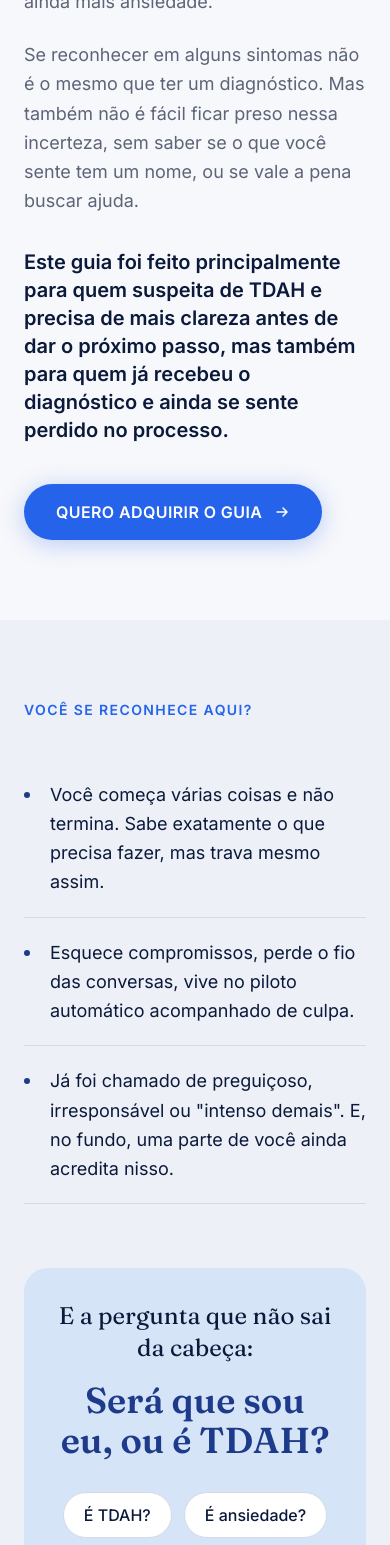
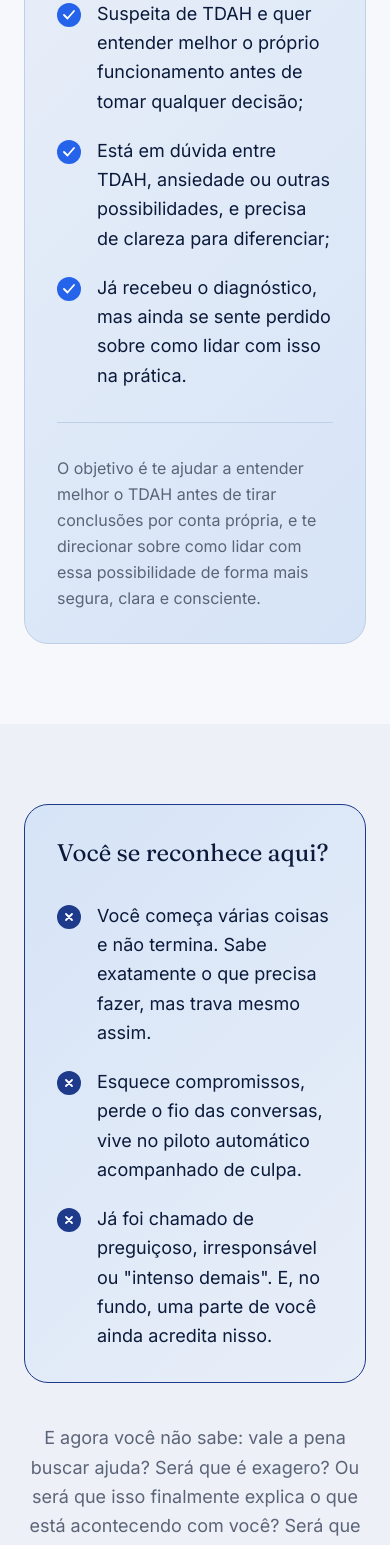
Before and after one commit to carlosmoreira09/landing-barbarapsi, a Next.js app: page / in a window 390 px wide. Shown: the part 1100-2645 px from the top of the page. Built offline with nearby package versions, Linux system fonts and the light colour scheme; no server answers.

Commit message:
more updates in copy

```diff
--- a/components/landing/LearnSection.tsx
+++ /dev/null
@@ -1,89 +0,0 @@
-"use client"
-
-import { useRef } from "react"
-import { motion, useInView } from "framer-motion"
-
-function FadeIn({ children, delay = 0, className = "" }: { children: React.ReactNode; delay?: number; className?: string }) {
-  const ref = useRef<HTMLDivElement>(null)
-  const inView = useInView(ref, { once: true, margin: "-80px" })
-  return (
-    <motion.div
-      ref={ref}
-      initial={{ opacity: 0, y: 30 }}
-      animate={inView ? { opacity: 1, y: 0 } : {}}
-      transition={{ duration: 0.6, delay }}
-      className={className}
-    >
-      {children}
-    </motion.div>
-  )
-}
-
-const learnItems = [
-  {
-    num: "01",
-    title: "O que realmente caracteriza o TDAH, além dos vídeos",
-    desc: "A diferença entre se identificar com sintomas e ter um quadro real. Você entende o que os critérios diagnósticos são de fato, e não apenas as listas simplificadas da internet.",
-  },
-  {
-    num: "02",
-    title: "Como saber se é TDAH, ansiedade, ou os dois juntos",
-    desc: "Muitos sintomas se sobrepõem. Entender a diferença é o que permite saber se vale buscar avaliação e com qual profissional começar.",
-  },
-  {
-    num: "03",
-    title: "O caminho certo para buscar ajuda, sem atalhos",
-    desc: "Quando faz sentido buscar diagnóstico formal, como funciona o processo e o que esperar, sem urgência precipitada e sem paralisia por medo de parecer exagero.",
-  },
-  {
-    num: "04",
-    title: "Por que algumas dificuldades persistem mesmo com esforço",
-    desc: "Se você tem TDAH ou suspeita ter, vai entender por que iniciar, sustentar e finalizar tarefas é difícil, e que isso não é falta de força de vontade.",
-  },
-]
-
-export function LearnSection() {
-  return (
-    <section className="py-24 md:py-32" style={{ backgroundColor: "var(--background)" }}>
-      <div className="max-w-5xl mx-auto px-6 md:px-12">
-        <FadeIn>
-          <p
-            className="font-sans text-sm font-semibold tracking-widest uppercase mb-4"
-            style={{ color: "var(--sage)" }}
-          >
-            Conteúdo
-          </p>
-          <h2 className="font-serif text-4xl md:text-5xl text-balance" style={{ color: "var(--text-main)" }}>
-            Você vai sair sabendo:
-          </h2>
-        </FadeIn>
-
-        <div className="mt-14 space-y-0">
-          {learnItems.map((item, i) => (
-            <FadeIn key={i} delay={i * 0.1}>
-              <div
-                className="flex items-start gap-6 md:gap-10 py-8 border-b group"
-                style={{ borderColor: "var(--border)" }}
-              >
-                <span
-                  className="font-serif text-4xl md:text-5xl font-semibold flex-shrink-0 leading-none select-none transition-colors duration-300 group-hover:text-sage"
-                  style={{ color: "var(--sage-light)", minWidth: "3rem" }}
-                >
-                  {item.num}
-                </span>
-                <div className="space-y-2">
-                  <h3 className="font-serif text-xl md:text-2xl" style={{ color: "var(--text-main)" }}>
-                    {item.title}
-                  </h3>
-                  <p className="font-sans text-base leading-relaxed" style={{ color: "var(--text-muted)" }}>
-                    {item.desc}
-                  </p>
-                </div>
-              </div>
-            </FadeIn>
-          ))}
-        </div>
-      </div>
-    </section>
-  )
-}
--- a/components/landing/ProblemSection.tsx
+++ b/components/landing/ProblemSection.tsx
@@ -1,6 +1,6 @@
 "use client"
 
-import { useRef } from "react"
+import React, { useRef } from "react"
 import { motion, useInView } from "framer-motion"
 import { trackCTAClick } from "@/components/GoogleAnalytics"
 import { HOTMART_CHECKOUT_URL } from "@/lib/nav-content"
@@ -10,8 +10,6 @@ const painPoints = [
   "Esquece compromissos, perde o fio das conversas, vive no piloto automático acompanhado de culpa.",
   "Já foi chamado de preguiçoso, irresponsável ou \"intenso demais\". E, no fundo, uma parte de você ainda acredita nisso.",
 ]
-
-const doubts = ["É TDAH?", "É ansiedade?", "Sobrecarga?", "Exaustão mental?"]
 
 function FadeIn({ children, delay = 0, className = "" }: { children: React.ReactNode; delay?: number; className?: string }) {
   const ref = useRef<HTMLDivElement>(null)
@@ -32,34 +30,126 @@ function FadeIn({ children, delay = 0, className = "" }: { children: React.React
 export function ProblemSection() {
   return (
     <>
-      {/* Context section */}
+      {/* Audience banner section */}
       <section id="problema" className="py-20 md:py-28" style={{ backgroundColor: "var(--background)" }}>
         <div className="max-w-4xl mx-auto px-6 md:px-12">
           <FadeIn>
-            <p className="font-sans text-lg md:text-xl leading-relaxed" style={{ color: "var(--text-muted)" }}>
-              O TDAH virou um dos assuntos mais falados na internet e, de repente, muita gente começa a se identificar. Isso gera dúvida. E a dúvida, muitas vezes, gera ainda mais ansiedade.
+            <div
+              className="rounded-3xl p-8 md:p-12"
+              style={{
+                background: "linear-gradient(135deg, var(--sage-ultra) 0%, var(--lilac-light) 100%)",
+                border: "1px solid var(--sage-light)",
+              }}
+            >
+              <p className="font-serif text-2xl md:text-3xl mb-8" style={{ color: "var(--text-main)" }}>
+                Ele é direcionado para quem:
+              </p>
+
+              <div className="space-y-5 mb-8">
+                {[
+                  "Suspeita de TDAH e quer entender melhor o próprio funcionamento antes de tomar qualquer decisão;",
+                  "Está em dúvida entre TDAH, ansiedade ou outras possibilidades, e precisa de clareza para diferenciar;",
+                  "Já recebeu o diagnóstico, mas ainda se sente perdido sobre como lidar com isso na prática.",
+                ].map((item, i) => (
+                  <motion.div
+                    key={i}
+                    initial={{ opacity: 0, x: -16 }}
+                    whileInView={{ opacity: 1, x: 0 }}
+                    viewport={{ once: true }}
+                    transition={{ duration: 0.5, delay: 0.1 + i * 0.1 }}
+                    className="flex items-start gap-4"
+                  >
+                    <span
+                      className="mt-1 flex-shrink-0 w-6 h-6 rounded-full flex items-center justify-center"
+                      style={{ backgroundColor: "var(--sage)", minWidth: "1.5rem" }}
+                      aria-hidden="true"
+                    >
+                      <svg width="12" height="10" viewBox="0 0 12 10" fill="none">
+                        <path d="M1 5l3.5 3.5L11 1" stroke="#fff" strokeWidth="1.8" strokeLinecap="round" strokeLinejoin="round" />
+                      </svg>
+                    </span>
+                    <p className="font-sans text-lg leading-relaxed" style={{ color: "var(--text-main)" }}>
+                      {item}
+                    </p>
+                  </motion.div>
+                ))}
+              </div>
+
+              <div
+                className="mt-8 pt-8"
+                style={{ borderTop: "1px solid var(--sage-light)" }}
+              >
+                <p className="font-sans text-base leading-relaxed" style={{ color: "var(--text-muted)" }}>
+                  O objetivo é te ajudar a entender melhor o TDAH antes de tirar conclusões por conta própria, e te direcionar sobre como lidar com essa possibilidade de forma mais segura, clara e consciente.
+                </p>
+              </div>
+            </div>
+          </FadeIn>
+        </div>
+      </section>
+
+      {/* Pain points section */}
+      <section className="py-20 md:py-28" style={{ backgroundColor: "var(--muted-bg)" }}>
+        <div className="max-w-4xl mx-auto px-6 md:px-12">
+
+          {/* Banner card */}
+          <FadeIn>
+            <div
+              className="rounded-3xl p-8 md:p-12"
+              style={{
+                background: "linear-gradient(135deg, var(--lilac-light) 0%, var(--sage-ultra) 100%)",
+                border: "1px solid var(--lilac)",
+              }}
+            >
+              <p className="font-serif text-2xl md:text-3xl mb-8" style={{ color: "var(--text-main)" }}>
+                Você se reconhece aqui?
+              </p>
+
+              <div className="space-y-5">
+                {painPoints.map((point, i) => (
+                  <motion.div
+                    key={i}
+                    initial={{ opacity: 0, x: -16 }}
+                    whileInView={{ opacity: 1, x: 0 }}
+                    viewport={{ once: true }}
+                    transition={{ duration: 0.5, delay: 0.1 + i * 0.1 }}
+                    className="flex items-start gap-4"
+                  >
+                    <span
+                      className="mt-1 shrink-0 w-6 h-6 rounded-full flex items-center justify-center"
+                      style={{ backgroundColor: "var(--lilac)", minWidth: "1.5rem" }}
+                      aria-hidden="true"
+                    >
+                      <svg width="10" height="10" viewBox="0 0 10 10" fill="none">
+                        <path d="M2 2l6 6M8 2l-6 6" stroke="#fff" strokeWidth="1.8" strokeLinecap="round" />
+                      </svg>
+                    </span>
+                    <p className="font-sans text-lg leading-relaxed" style={{ color: "var(--text-main)" }}>
+                      {point}
+                    </p>
+                  </motion.div>
+                ))}
+              </div>
+            </div>
+          </FadeIn>
+
+          {/* Doubt text */}
+          <FadeIn delay={0.2} className="mt-10">
+            <p className="font-sans text-lg md:text-xl leading-relaxed text-center" style={{ color: "var(--text-muted)" }}>
+              E agora você não sabe: vale a pena buscar ajuda? Será que é exagero? Ou será que isso finalmente explica o que está acontecendo com você? Será que realmente é TDAH ou outra coisa?
             </p>
           </FadeIn>
-          <FadeIn delay={0.12} className="mt-6">
-            <p className="font-sans text-lg md:text-xl leading-relaxed" style={{ color: "var(--text-muted)" }}>
-              Se reconhecer em alguns sintomas não é o mesmo que ter um diagnóstico. Mas também não é fácil ficar preso nessa incerteza, sem saber se o que você sente tem um nome, ou se vale a pena buscar ajuda.
-            </p>
-          </FadeIn>
-          <FadeIn delay={0.22} className="mt-8">
-            <p className="font-sans text-xl md:text-2xl font-semibold" style={{ color: "var(--text-main)" }}>
-              Este guia foi feito principalmente para quem suspeita de TDAH e precisa de mais clareza antes de dar o próximo passo, mas também para quem já recebeu o diagnóstico e ainda se sente perdido no processo.
-            </p>
-          </FadeIn>
-          <FadeIn delay={0.42} className="mt-10">
+
+          {/* CTA */}
+          <FadeIn delay={0.35} className="mt-10 flex justify-center">
             <a
               href={HOTMART_CHECKOUT_URL}
               target="_blank"
               rel="noopener noreferrer"
               onClick={() => trackCTAClick("Problem - Quero adquirir o guia", HOTMART_CHECKOUT_URL)}
-              className="inline-flex items-center gap-3 px-8 py-4 rounded-full font-sans font-semibold text-base tracking-wide transition-all duration-300 hover:scale-105 hover:shadow-lg active:scale-100"
+              className="inline-flex items-center gap-3 px-8 py-4 rounded-full font-sans font-semibold text-base tracking-wide transition-all duration-300 hover:scale-105 hover:shadow-lg active:scale-100 text-white"
               style={{
                 backgroundColor: "var(--sage)",
-                color: "#ffffff",
                 boxShadow: "0 4px 24px rgba(37,99,235,0.3)",
               }}
             >
@@ -69,92 +159,7 @@ export function ProblemSection() {
               </svg>
             </a>
           </FadeIn>
-        </div>
-      </section>
 
-      {/* Pain points section */}
-      <section className="py-20 md:py-28" style={{ backgroundColor: "var(--muted-bg)" }}>
-        <div className="max-w-4xl mx-auto px-6 md:px-12">
-          <FadeIn>
-            <p
-              className="font-sans text-sm font-semibold tracking-widest uppercase mb-10"
-              style={{ color: "var(--sage)" }}
-            >
-              Você se reconhece aqui?
-            </p>
-          </FadeIn>
-
-          <div className="space-y-0">
-            {painPoints.map((point, i) => (
-              <FadeIn key={i} delay={i * 0.09}>
-                <div
-                  className="flex items-start gap-5 py-5 border-b font-sans text-lg md:text-xl leading-relaxed"
-                  style={{
-                    borderColor: "var(--border)",
-                    color: "var(--text-main)",
-                  }}
-                >
-                  <span
-                    className="rounded-full flex-shrink-0"
-                    style={{ backgroundColor: "var(--lilac)", width: "6px", height: "6px", marginTop: "12px" }}
-                    aria-hidden="true"
-                  />
-                  {point}
-                </div>
-              </FadeIn>
-            ))}
-          </div>
-
-          {/* The doubt card */}
-          <FadeIn delay={0.3} className="mt-16">
-            <div
-              className="rounded-3xl p-8 md:p-12"
-              style={{ backgroundColor: "var(--lilac-light)" }}
-            >
-              <p className="font-serif text-2xl md:text-3xl text-center mb-4" style={{ color: "var(--text-main)" }}>
-                E a pergunta que não sai da cabeça:
-              </p>
-              <p
-                className="font-serif text-4xl md:text-5xl text-center font-semibold mb-8"
-                style={{ color: "var(--lilac)" }}
-              >
-                Será que sou eu, ou é TDAH?
-              </p>
-              <div className="flex flex-wrap justify-center gap-3 mb-8">
-                {doubts.map((d, i) => (
-                  <motion.span
-                    key={i}
-                    initial={{ opacity: 0, scale: 0.9 }}
-                    whileInView={{ opacity: 1, scale: 1 }}
-                    viewport={{ once: true }}
-                    transition={{ duration: 0.4, delay: i * 0.12 }}
-                    className="px-5 py-2.5 rounded-full font-sans text-base font-medium"
-                    style={{
-                      backgroundColor: "#ffffff",
-                      color: "var(--text-main)",
-                      border: "1px solid var(--border)",
-                    }}
-                  >
-                    {d}
-                  </motion.span>
-                ))}
-              </div>
-              <p className="font-sans text-base text-center" style={{ color: "var(--text-muted)" }}>
-                E agora você não sabe: vale a pena buscar ajuda? Será que é exagero? Ou será que isso finalmente explica o que está acontecendo com você? Será que realmente é TDAH ou outra coisa?
-              </p>
-            </div>
-          </FadeIn>
-
-          {/* Pull quote */}
-          <FadeIn delay={0.2} className="mt-16 text-center">
-            <blockquote className="font-serif text-2xl md:text-3xl leading-relaxed italic" style={{ color: "var(--text-main)" }}>
-              &ldquo;A internet gera identificação,<br className="hidden md:block" />
-              mas não gera critério.&rdquo;
-            </blockquote>
-            <p className="font-sans text-base mt-4" style={{ color: "var(--text-muted)" }}>
-              Identificação não é diagnóstico. Mas clareza muda tudo.
-            </p>
-          </FadeIn>
         </div>
       </section>
     </>
--- a/components/landing/StrategiesSection.tsx
+++ /dev/null
@@ -1,84 +0,0 @@
-"use client"
-
-import { useRef } from "react"
-import { motion, useInView } from "framer-motion"
-
-function FadeIn({ children, delay = 0, className = "" }: { children: React.ReactNode; delay?: number; className?: string }) {
-  const ref = useRef<HTMLDivElement>(null)
-  const inView = useInView(ref, { once: true, margin: "-80px" })
-  return (
-    <motion.div
-      ref={ref}
-      initial={{ opacity: 0, y: 30 }}
-      animate={inView ? { opacity: 1, y: 0 } : {}}
-      transition={{ duration: 0.6, delay }}
-      className={className}
-    >
-      {children}
-    </motion.div>
-  )
-}
-
-const strategies = [
-  "Entender se o que você sente realmente parece ser TDAH",
-  "Parar de ficar preso na dúvida sobre buscar ou não ajuda para identificar",
-  "Iniciar tarefas com menos resistência, mesmo sem um diagnóstico",
-  "Reduzir a sobrecarga antes que ela vire paralisia",
-  "Organizar a rotina de forma mais realista e possível para o seu funcionamento",
-  "Se compreender melhor, sem culpa e sem rótulos simplistas",
-]
-
-export function StrategiesSection() {
-  return (
-    <section className="py-24 md:py-32 overflow-hidden" style={{ backgroundColor: "var(--muted-bg)" }}>
-      <div className="max-w-7xl mx-auto px-6 md:px-12">
-        <div className="flex flex-col md:flex-row items-center gap-16 md:gap-20">
-          {/* Content */}
-          <div className="flex-1 space-y-8 order-2 md:order-1">
-            <FadeIn>
-              <p
-                className="font-sans text-sm font-semibold tracking-widest uppercase"
-                style={{ color: "var(--sage)" }}
-              >
-                Estratégias práticas
-              </p>
-              <h2 className="font-serif text-3xl md:text-4xl text-balance mt-3" style={{ color: "var(--text-main)" }}>
-                Com este guia, você consegue:
-              </h2>
-            </FadeIn>
-
-            <div className="space-y-4">
-              {strategies.map((item, i) => (
-                <FadeIn key={i} delay={0.1 + i * 0.09}>
-                  <div className="flex items-center gap-4">
-                    <span
-                      className="flex-shrink-0 w-2 h-2 rounded-full"
-                      style={{ backgroundColor: "var(--sage)" }}
-                      aria-hidden="true"
-                    />
-                    <p className="font-sans text-lg leading-relaxed" style={{ color: "var(--text-main)" }}>
-                      {item}
-                    </p>
-                  </div>
-                </FadeIn>
-              ))}
-            </div>
-
-            <FadeIn delay={0.55}>
-              <div
-                className="mt-6 p-6 rounded-2xl font-sans text-base leading-relaxed"
-                style={{
-                  backgroundColor: "var(--sage-ultra)",
-                  borderLeft: "4px solid var(--sage)",
-                  color: "var(--text-main)",
-                }}
-              >
-                Estratégias estruturadas para respeitar como você funciona, e não para forçar um padrão que nunca funcionou antes.
-              </div>
-            </FadeIn>
-          </div>
-        </div>
-      </div>
-    </section>
-  )
-}
```
Also changed, not shown: app/page.tsx (+0 -8 lines), components/landing/ProductIntroSection.tsx (+111 -50 lines).
